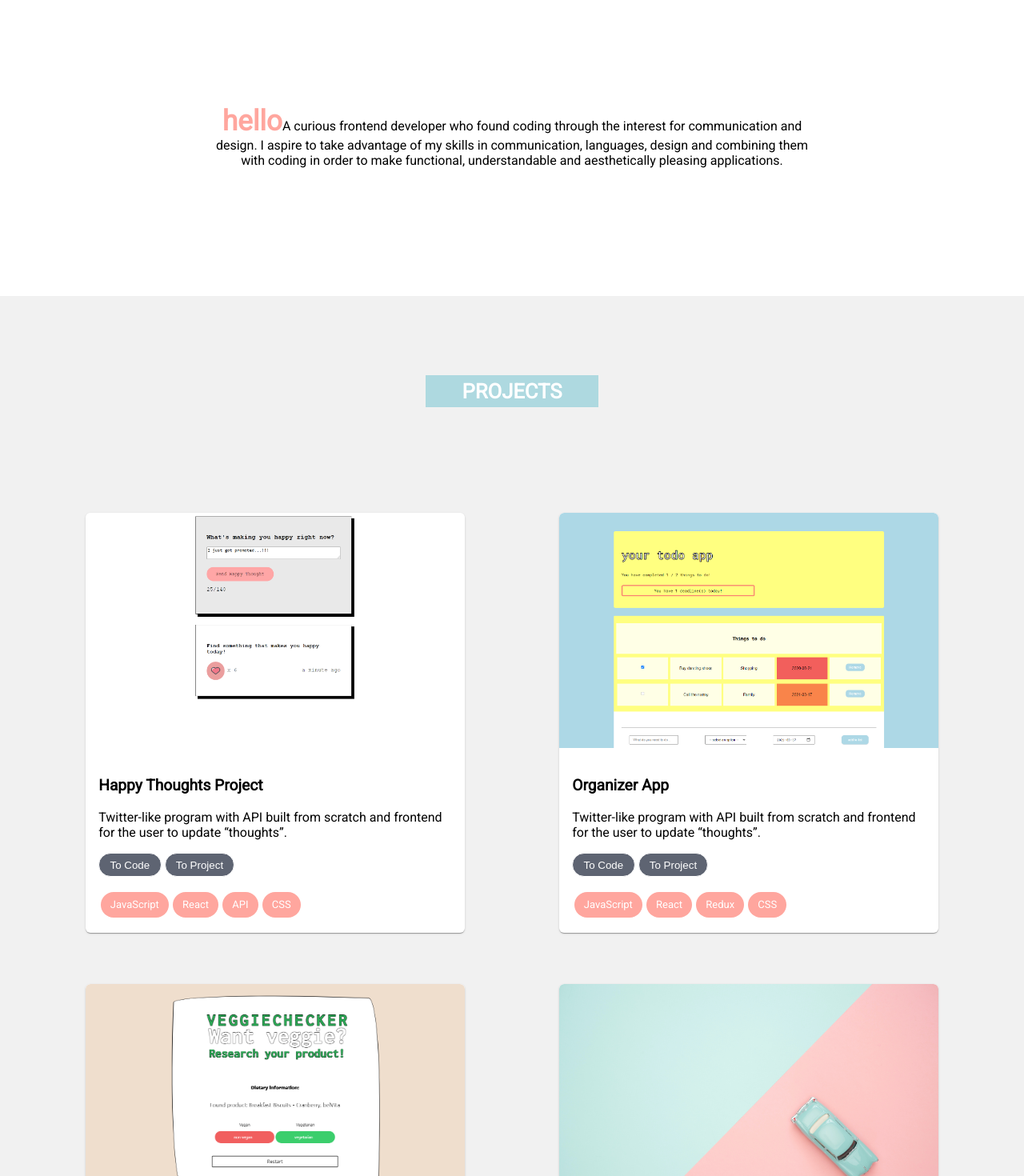
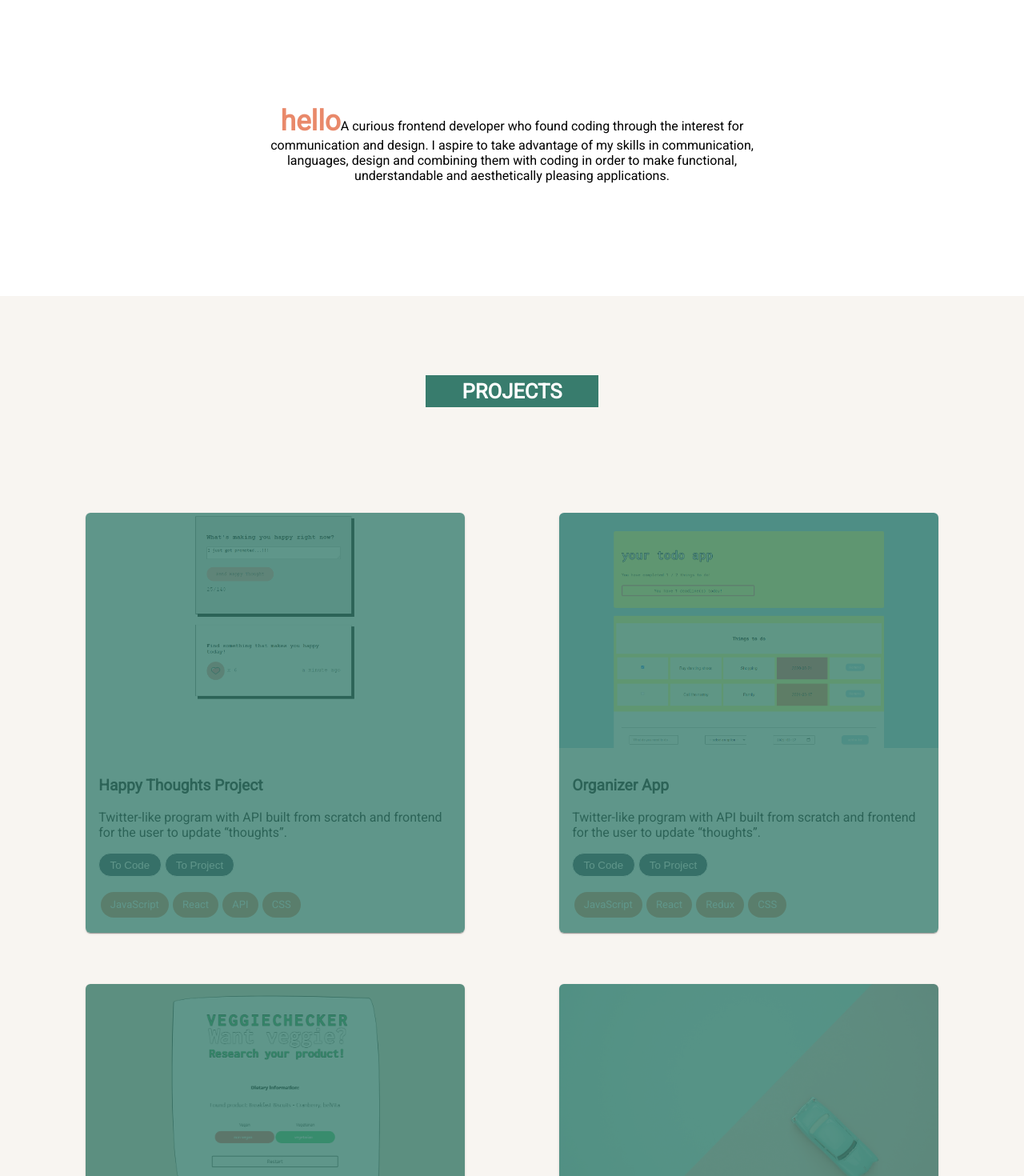
Before and after one commit to johannaraden/Portfolio, a React (Create React App) app: page / in a window 1280 px wide. Shown: the part 520-1990 px from the top of the page at 80% size. Built offline with nearby package versions, Linux system fonts and the light colour scheme.

Commit message:
new color scheme

```diff
--- a/src/Card.js
+++ b/src/Card.js
@@ -22,6 +22,7 @@ const Card = styled.div`
     transform: translateY(-5px) scale(1.005) translateZ(0);
     box-shadow: 0 5px 10px rgba(0,0,0,0.1),
       0 5px 10px var(--grey);
+
   }
 
   @media ${DeviceSize.tablet} {
--- a/src/common/Button.js
+++ b/src/common/Button.js
@@ -5,13 +5,13 @@ const Button = styled.button`
   border: 1px solid white;
   padding: .5em 1em;
   cursor: pointer;
-  background-color: #5E6472;
+  background-color: #343f56;
   color: white;
   margin-right: .3em;
   :hover {
     background-color: white;
     color: #5E6472;
-    border: 1px solid #5E6472;
+    border: 1px solid #343f56;
   }
 `
 export default Button
--- a/src/common/Headline.js
+++ b/src/common/Headline.js
@@ -4,7 +4,7 @@ import './Animation.css'
 
 
 const Title = styled.h1`
-  background-color: #AED9E0;
+  background-color: #387c6d;
   padding: .2em;
   max-width: 8em;
   color: white;
--- a/src/common/Main.js
+++ b/src/common/Main.js
@@ -3,7 +3,7 @@ import { DeviceSize } from './Sizes'
 
 
 export const Main = styled.section`
-  background: ${props => props.primary ? '#f1f1f1' : 'white'};
+  background: ${props => props.primary ? '#f8f5f1' : 'white'};
   width: 100%;
   padding-top: 3em;
   padding-bottom: 3em;
--- a/src/common/ProjectCard.js
+++ b/src/common/ProjectCard.js
@@ -7,9 +7,33 @@ import Button from './Button.js'
 
 
 
+
+
+const Overlay = styled.div`
+  position: absolute;
+  top: 0;
+  bottom: 0;
+  left: 0;
+  right: 0;
+  height: 100%;
+  width: 100%;
+  opacity: .8;
+  transition: .5s ease;
+  background-color: #387c6d;
+  &:hover {
+    opacity: 0;
+  }
+`
+
 const Header = styled.div`
   display: flex;
   flex-direction: column;
+  position: relative;
+  &:hover {
+    ${Overlay} {
+      opacity: 0;
+    }
+   }
 `
 
 const CoverImage = styled.img`
@@ -62,6 +86,7 @@ export const ProjectCard = ({ title, subtitle, secondaryText, coverImage, deploy
       <Header>
         {coverImage && <CoverImage src={coverImage} />}
       </Header>
+      <Overlay></Overlay>
       <Content>
         <CardText>
           {subtitle && <SubTitle>{subtitle}</SubTitle>}
@@ -71,7 +96,7 @@ export const ProjectCard = ({ title, subtitle, secondaryText, coverImage, deploy
           <a href={deploy}><Button>To Project</Button></a>
         </CardText>
         <ChipsContainer>
-          {technologies && technologies.map((tech) => <Chip key={tech} style={{ backgroundColor: '#FFA69E', color: 'white'}} label={tech}/>)}
+          {technologies && technologies.map((tech) => <Chip key={tech} style={{ backgroundColor: '#e9896a', color: 'white'}} label={tech}/>)}
         </ChipsContainer>
       </Content>
     </Card>
--- a/src/common/SummaryCard.js
+++ b/src/common/SummaryCard.js
@@ -104,8 +104,8 @@ export const SummaryCard = ({ title, secondaryText, deploy, text, keywords, href
           </>
           } */}
           <ChipsContainer>
-          {technologies && technologies.map((tech) => <Chip style={{ backgroundColor: '#FFA69E', color: 'white', margin:'0.2em'}} label={tech}/>)}
-          {keywords && keywords.map((keyword) => <Chip style={{ backgroundColor: '#FFA69E', color: 'white', margin:'0.2em'}} label={keyword}/>)}
+          {technologies && technologies.map((tech) => <Chip style={{ backgroundColor: '#e9896a', color: 'white', margin:'0.2em'}} label={tech}/>)}
+          {keywords && keywords.map((keyword) => <Chip style={{ backgroundColor: '#e9896a', color: 'white', margin:'0.2em'}} label={keyword}/>)}
           </ChipsContainer>
   </CardContainer>
   )
--- a/src/components/Footer.js
+++ b/src/components/Footer.js
@@ -9,7 +9,7 @@ import '../common/Animation.css'
 const FooterContainer = styled.section`
   width: 100%;
   height: 14em;
-  background-color: #5E6472;
+  background-color: #387c6d;
   color: white;
   display: flex;
   flex-direction: column;
@@ -17,7 +17,7 @@ const FooterContainer = styled.section`
 `
 const IconContainer = styled.section`
   width: 100%;
-  background-color: #5E6472;
+  background-color: #387c6d;
   color: white;
   display: flex;
   justify-content: center;+
@@ -45,7 +45,7 @@ border-radius: 200px;
 margin: 2em;
 transition: all 0.3s ease-out;
 &:hover {
-  background: #FFA69E;
+  background: #e9896a;
 }
 `
 
--- a/src/components/Header.js
+++ b/src/components/Header.js
@@ -12,7 +12,7 @@ const HeaderContainer = styled.div`
   width: 100%;
   margin: 0;
   height: 40%;
-  background-color: #AED9E0;
+  background-color: #343f56;
   background-size: cover;
   padding-bottom: 4em;
 `
@@ -29,7 +29,7 @@ const IconCircle = styled.div`
   margin: .5em;
   transition: all 0.3s ease-out;
   &:hover {
-    background: #5E6472;
+    background: #e9896a;
   }
 `
 
@@ -84,7 +84,7 @@ const Img = styled.img`
 
 const Profession = styled.p`
   font-size: 6em;
-  color: #FAF3DD;
+  color: #f8f5f1;
   z-index: 100;
   font-weight: bold;
   margin: 0;
--- a/src/components/Intro.js
+++ b/src/components/Intro.js
@@ -3,7 +3,7 @@ import styled from 'styled-components'
 import { Main } from '../common/Main'
 
 const IntroContainer = styled.section`
-  width: 60%;
+  width: 50%;
   margin: 6em auto 0 auto;
   height: 12em;
   text-align: center;
@@ -11,7 +11,7 @@ const IntroContainer = styled.section`
      display: inline;
    }
    > h2 {
-     color: #FFA69E;
+     color: #e9896a;
      font-size: 2.2em;
      font-weight: bold;
    }
--- a/src/components/Skills.js
+++ b/src/components/Skills.js
@@ -21,9 +21,14 @@ const DetailsContainer = styled.section`
       margin: .5em;
     }
     > h5 {
-      color: #AED9E0;
+      color: #387c6d;
     }
 `
+const code = ["JavaScript ES6","React", "HTML", "CSS3", "Redux", "Node.js", "React Native", "REST-API"]
+
+const tools = ["Visual Studio Code", "Frontity", "Postman", "MongoDB", "Heroku", "Netlify", "Wordpress", "Figma", "Brackets", "Slack", "Trello"]
+
+const more = ["Coaching","Teaching","Rhetoric","Event coordinating","Mob programming","Project management","Communication strategy",]
 
 export const Skills = () => {
   return (
@@ -34,38 +39,21 @@ export const Skills = () => {
         <SkillsContainer>
           <DetailsContainer>
             <h5>CODE</h5>
-            <p>JavaScript ES6</p>
-            <p>React</p>
-            <p>HTML</p>
-            <p>CSS3</p>
-            <p>Redux</p>
-            <p>Node.js</p>
-            <p>React Native</p>
-            <p>REST-API</p>
+            {code.map((code) =>
+              <p>{code}</p>
+            )}
           </DetailsContainer>
           <DetailsContainer>
             <h5>TOOLBOX</h5>
-            <p>Visual Studio Code</p>
-            <p>Frontity</p>
-            <p>Postman</p>
-            <p>MongoDB</p>
-            <p>Heroku</p>
-            <p>Netlify</p>
-            <p>Wordpress</p>
-            <p>Figma</p>
-            <p>Brackets</p>
-            <p>Slack</p>
-            <p>Trello</p>
+            {tools.map((tool) =>
+              <p>{tool}</p>
+            )}
           </DetailsContainer>
           <DetailsContainer>
             <h5>MORE</h5>
-            <p>Mob programming</p>
-            <p>Event coordinating</p>
-            <p>Project management</p>
-            <p>Teaching</p>
-            <p>Rhetoric</p>
-            <p>Coaching</p>
-            <p>Communication strategy</p>
+            {more.map((more) =>
+              <p>{more}</p>
+            )}
           </DetailsContainer>
       </SkillsContainer>
     </Main>
--- a/src/styling.css
+++ b/src/styling.css
@@ -38,7 +38,7 @@
     position: absolute;
     height: 100%;
     visibility: hidden;
-    background: var(--bg-color);
+    background: var(--box-shadow-color);
     left: 10px;
     z-index: 0;
     transition: transform 0.3s ease-out;
```
Also changed, not shown: src/img/Projects/p5.png (added).
